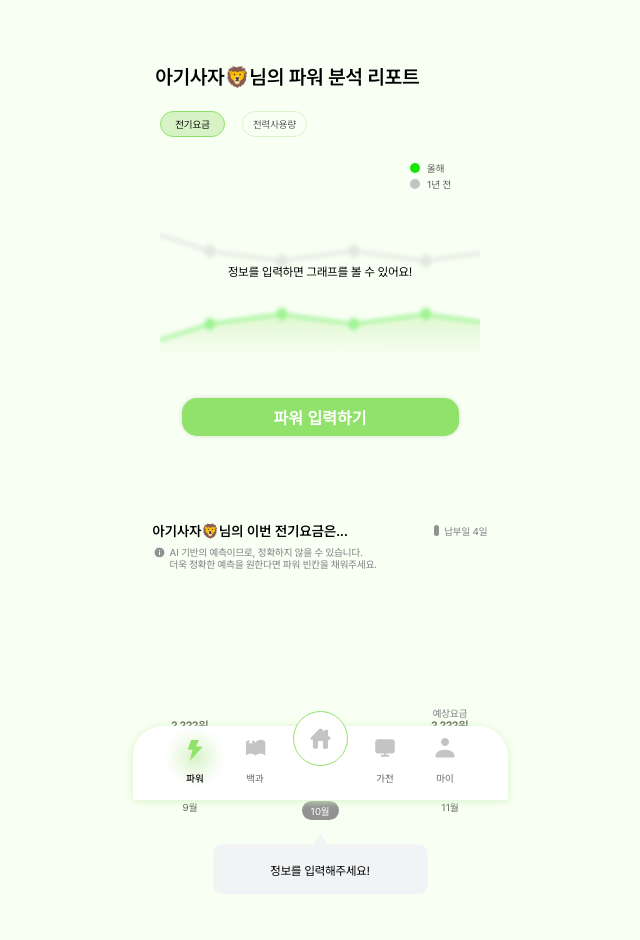
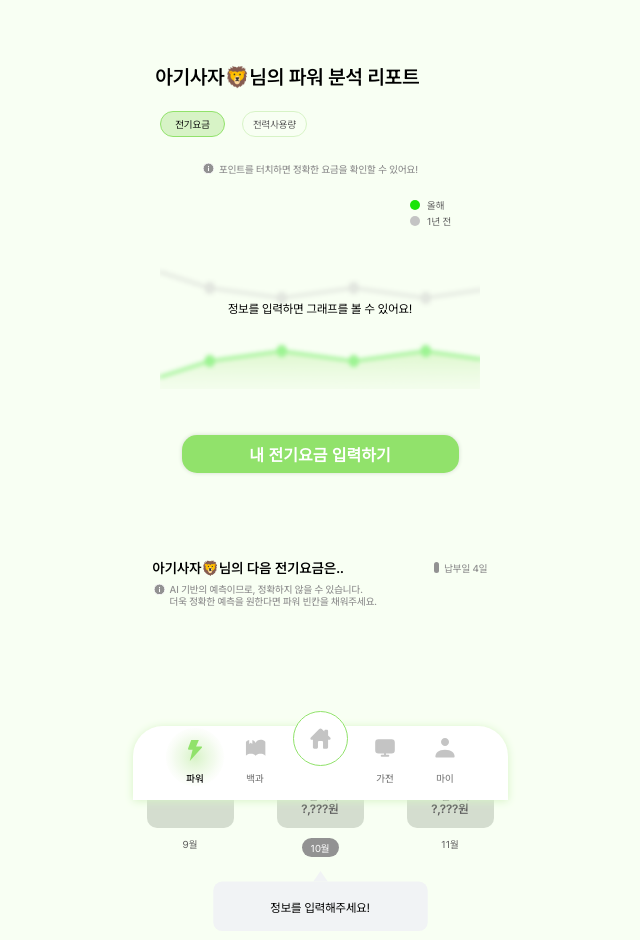
Before and after one commit to GreenSpark-greenspark/greenspark-frontend, a Next.js app: page /power in a window 1280 px wide. Shown: the whole page, without its empty margins (320-960 px from the left). Built offline with nearby package versions, Linux system fonts and the light colour scheme; no server answers.

Commit message:
fix: 그래프 안내, 파워 입력 버튼 멘트 수정

```diff
--- a/src/app/_component/home/HomePower.tsx
+++ b/src/app/_component/home/HomePower.tsx
@@ -152,8 +152,8 @@ export default function HomePower() {
               <span className={styles.costGreen}>
                 {chargeData && chargeData.currentMonth !== null
                   ? chargeData.currentMonth.toLocaleString()
-                  : "?,??? "}
-              </span>
+                  : "?,???"}
+              </span>{" "}
               원
             </p>
             <div className={styles.comment}>
@@ -162,7 +162,7 @@ export default function HomePower() {
             </div>
           </div>
           <button type="button" className={styles.btn} onClick={handleNavigate}>
-            내 파워 입력하기
+            전기요금 입력
           </button>
         </Box>
       </div>
--- a/src/app/_component/power/ExpectPreCost.tsx
+++ b/src/app/_component/power/ExpectPreCost.tsx
@@ -8,7 +8,7 @@ export default function ExpectPreCost() {
     <>
       <div className={styles.expectTop}>
         <div className={styles.topLeft}>
-          <p className={styles.topTitle}>아기사자🦁님의 이번 전기요금은...</p>
+          <p className={styles.topTitle}>아기사자🦁님의 다음 전기요금은..</p>
           <div className={styles.infoContianer}>
             <InfoIcon className={styles.infoIcon} />
             <p className={styles.infoText}>
--- a/src/app/_component/power/GraphCharge.tsx
+++ b/src/app/_component/power/GraphCharge.tsx
@@ -5,6 +5,7 @@ import graphStyles from "./graph.common.module.css";
 import BillGraph from "./BillGraph";
 import UsageGraph from "./UsageGraph";
 
+import IconInfo from "@/../public/icon/toast_info_icon.svg";
 export default function GraphCharge() {
   const [activeButton, setActiveButton] = useState<string>("bill");
 
@@ -33,6 +34,10 @@ export default function GraphCharge() {
                 <p>전력사용량</p>
               </div>
             </div>
+            <div className={graphStyles.infoContainer}>
+              <IconInfo style={{ width: "1.3rem", height: "1.3rem", fill: "#929292" }} />
+              <p>포인트를 터치하면 정확한 요금을 확인할 수 있어요!</p>
+            </div>
             <div className={graphStyles.yearContainer}>
               <div className={graphStyles.yearUnit}>
                 <div className={graphStyles.greenCircle} />
--- a/src/app/_component/power/PowerInput.tsx
+++ b/src/app/_component/power/PowerInput.tsx
@@ -12,7 +12,7 @@ export default function NowPower() {
   return (
     <div className={styles.btnWrap}>
       <button className={styles.powerBtn} onClick={handleNavigate}>
-        파워 입력하기
+        내 전기요금 입력하기
       </button>
     </div>
   );
--- a/src/app/_component/power/graph.common.module.css
+++ b/src/app/_component/power/graph.common.module.css
@@ -88,3 +88,19 @@
   width: 320px;
   padding: 1.6em 1.2em;
 }
+
+.infoContainer {
+  display: flex;
+  align-items: center;
+  gap: 0.4rem;
+  margin-bottom: 2.4rem;
+}
+
+.infoContainer p {
+  color: #929292;
+
+  font-size: 10px;
+  font-style: normal;
+  font-weight: 500;
+  line-height: normal;
+}
```
